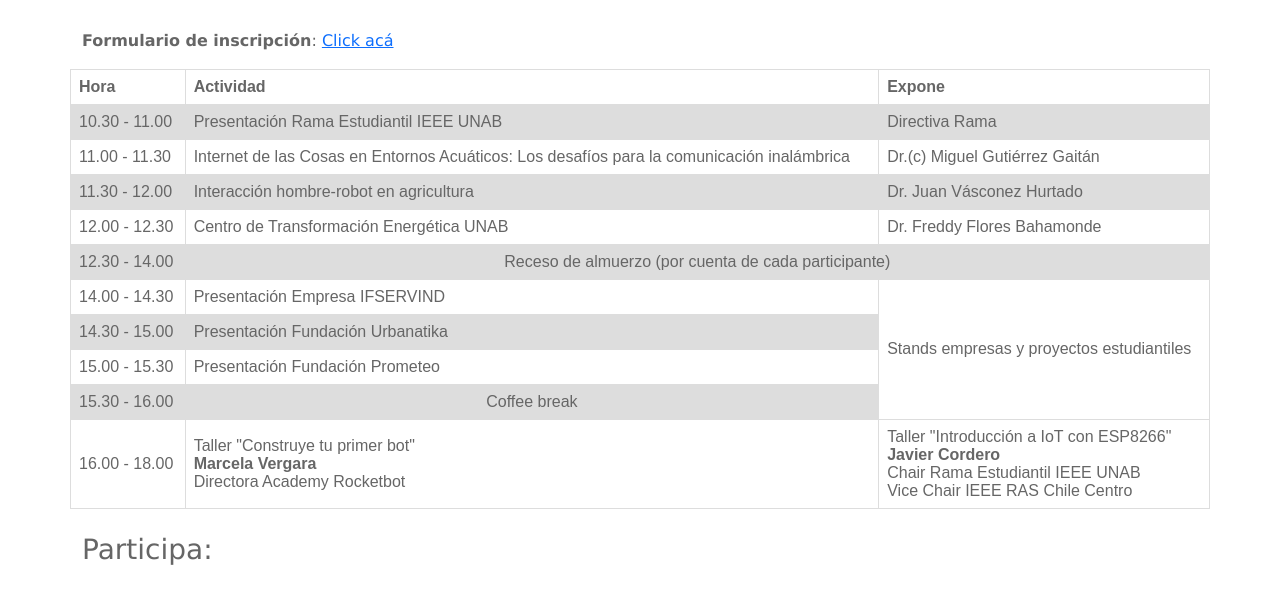
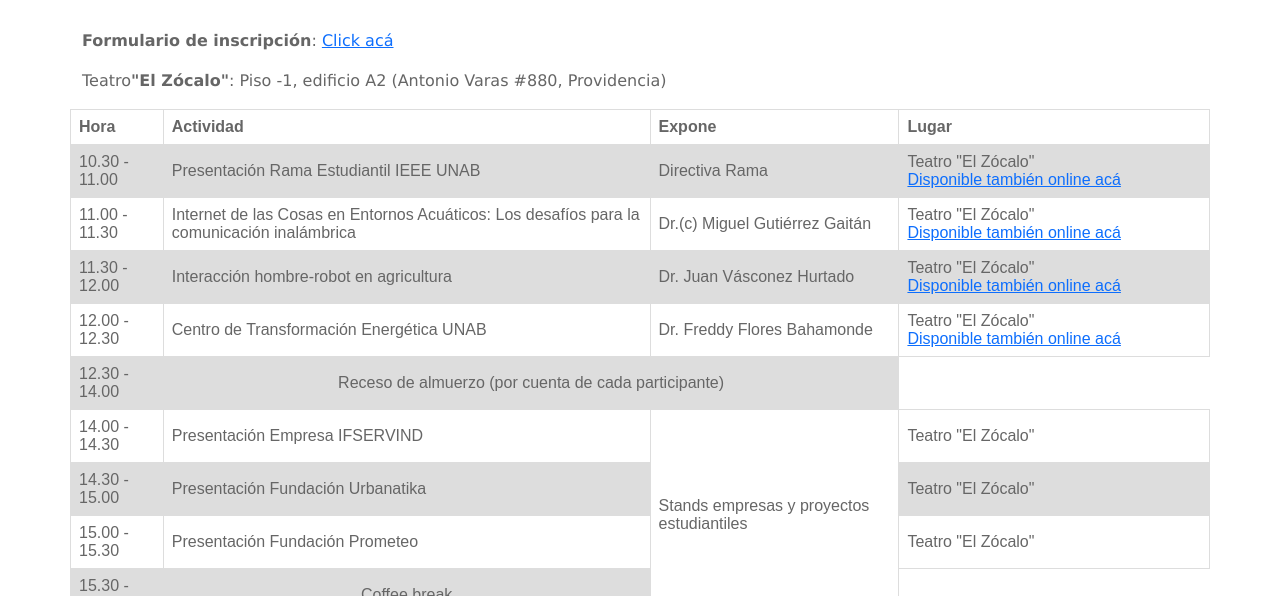
Before and after one commit to ieeeunab/ieeeunab.github.io, a website: page ieeeday.html in a window 1280 px wide. Shown: the part 470-1066 px from the top of the page. Drawn offline with nearby package versions, Linux system fonts and the light colour scheme; a script that the page names is missing.

Commit message:
incluyendo lugar de cada actividad

```diff
--- a/ieeeday.html
+++ b/ieeeday.html
@@ -94,6 +94,8 @@
 		<br>
             <p><b>Formulario de inscripción</b>: <a href="https://forms.gle/XPRAaiUBjJy5arGP6" target="_blank">Click acá</a></p>
 
+	    <p>Teatro<b>"El Zócalo"</b>: Piso -1, edificio A2 (Antonio Varas #880, Providencia)</p>
+
         </div>
 
 <table>
@@ -101,26 +103,31 @@
     <th>Hora</th>
     <th>Actividad</th>
     <th>Expone</th>
+    <th>Lugar</th>
   </tr>
   <tr>
     <td>10.30 - 11.00</td>
     <td>Presentación Rama Estudiantil IEEE UNAB</td>
     <td>Directiva Rama</td>
+    <td>Teatro "El Zócalo"</br><a href="https://unab-cl.zoom.us/j/88589566697" target="_blank">Disponible también online acá</a></td>
   </tr>
   <tr>
     <td>11.00 - 11.30</td>
     <td>Internet de las Cosas en Entornos Acuáticos: Los desafíos para la comunicación inalámbrica</td>
     <td>Dr.(c) Miguel Gutiérrez Gaitán</td>
+    <td>Teatro "El Zócalo"</br><a href="https://unab-cl.zoom.us/j/88589566697" target="_blank">Disponible también online acá</a></td>
   </tr>
   <tr>
     <td>11.30 - 12.00</td>
     <td>Interacción hombre-robot en agricultura</td>
     <td>Dr. Juan Vásconez Hurtado</td>
+    <td>Teatro "El Zócalo"</br><a href="https://unab-cl.zoom.us/j/88589566697" target="_blank">Disponible también online acá</a></td>
   </tr>
   <tr>
     <td>12.00 - 12.30</td>
     <td>Centro de Transformación Energética UNAB</td>
     <td>Dr. Freddy Flores Bahamonde</td>
+    <td>Teatro "El Zócalo"</br><a href="https://unab-cl.zoom.us/j/88589566697" target="_blank">Disponible también online acá</a></td>
   </tr>
 
   <tr>
@@ -132,16 +139,19 @@
     <td>14.00 - 14.30</td>
     <td>Presentación Empresa IFSERVIND</td>
     <td rowspan="4">Stands empresas y proyectos estudiantiles</td>
+    <td>Teatro "El Zócalo"</td>
   </tr>
 
   <tr>
     <td>14.30 - 15.00</td>
     <td>Presentación Fundación Urbanatika</td>
+    <td>Teatro "El Zócalo"</td>
   </tr>
 
   <tr>
     <td>15.00 - 15.30</td>
     <td>Presentación Fundación Prometeo</td>
+    <td>Teatro "El Zócalo"</td>
   </tr>
 
   <tr>
@@ -153,6 +163,7 @@
     <td>16.00 - 18.00</td>
     <td>Taller "Construye tu primer bot"<br><b>Marcela Vergara</b><br>Directora Academy Rocketbot</td>
     <td>Taller "Introducción a IoT con ESP8266"<br><b>Javier Cordero</b><br>Chair Rama Estudiantil IEEE UNAB<br>Vice Chair IEEE RAS Chile Centro</td>
+    <td>Laboratorios informados por EMail a cupos adjudicados.</td>
   </tr>
 
 </table>
```
